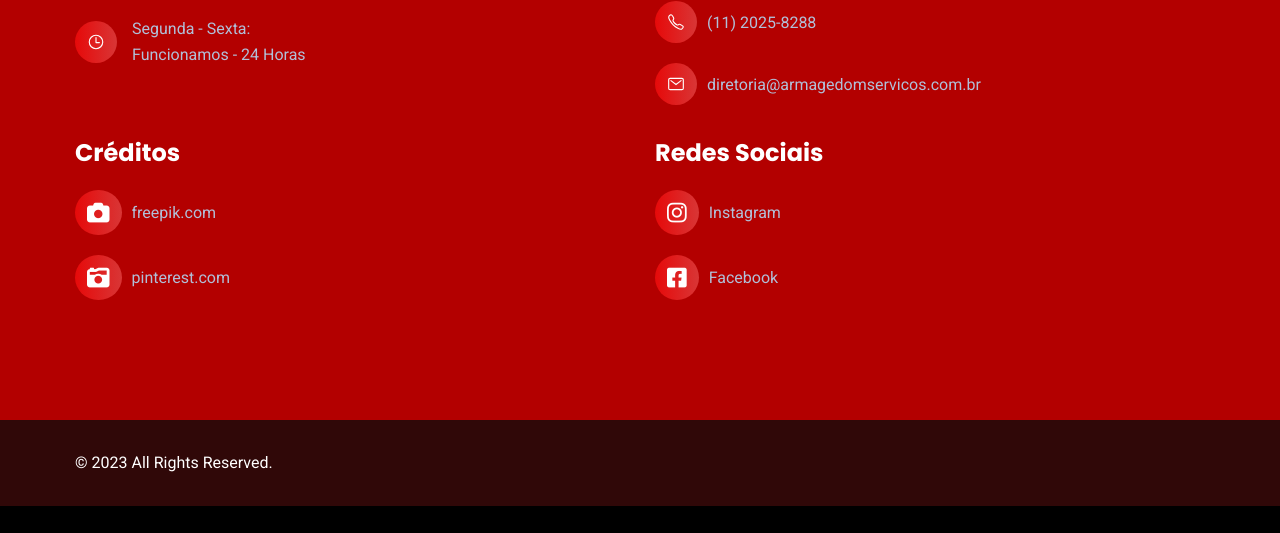
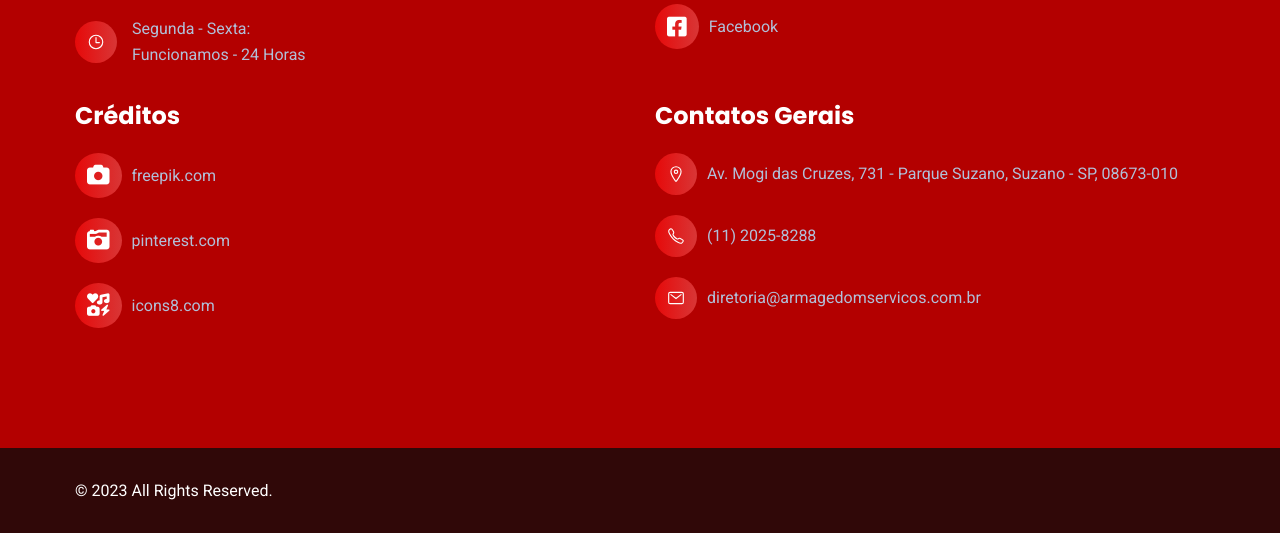
Before and after one commit to lopppes/armagedom, a plain HTML site: page index.html in a window 1280 px wide. Shown: the part 7784-8317 px from the top of the page. Before the commit the page ends 8290 px from the top, so only its background shows below. Drawn offline with nearby package versions, Linux system fonts and the light colour scheme.

Commit message:
deixando o codigo clean, e aprimorando footer

```diff
--- a/index.html
+++ b/index.html
@@ -51,29 +51,25 @@
   <header class="header">
 
     <div class="header-top">
+
       <div class="container">
 
         <ul class="contact-list">
 
           <li class="contact-item">
             <ion-icon name="mail-outline"></ion-icon>
-
             <a href="mailto:diretoria@armagedomservicos.com.br" class="contact-link" target="_blank">diretoria@armagedomservicos.com.br</a>
           </li>
 
           <li class="contact-item">
             <i class="fa-solid fa-mobile-button"></i>
-
             <a href="tel:+551120258288" class="contact-link">(11) 2025-8288</a>
           </li>
 
           <li class="contact-item">
             <ion-icon name="call-outline"></ion-icon>
-
             <a href="tel:+554771-1374" class="contact-link">4771-1374</a>
           </li>
-
-
 
         </ul>
 
@@ -89,6 +85,7 @@
     </div>
 
     <div class="header-bottom" data-header>
+
       <div class="container">
 
         <a href="#top" class="logo">
@@ -96,6 +93,7 @@
         </a>
 
         <nav class="navbar container" data-navbar>
+
           <ul class="navbar-list">
 
             <li>
@@ -118,13 +116,13 @@
               <a href="#contatos" class="navbar-link" data-nav-link>Contatos</a>
             </li>
 
-
             <li>
                <div class="popup-container">
 
                <a href="#" class="btn " id="openPopup">Redes Socias</a>
 
                <div class="popup" id="popupContent">
+
                       <a href="https://www.instagram.com/armadedom_facilities/" target="_blank">
                       <i class="fa-brands fa-instagram fa-lg"></i>
                       Instagram</a>
@@ -132,28 +130,15 @@
                      <a href="https://www.facebook.com/profile.php?id=61550499691924" target="_blank">
                      <i class="fa-brands fa-square-facebook fa-lg"></i>
                      Facebook</a>
+
                      </div>
 
                </div>
            </li>
 
+          </ul>
 
-          </ul>
         </nav>
-
-        <!-- <div class="popup-container">
-
-          <a href="#" class="btn" id="openPopup">Redes Socias</a>
-
-          <div class="popup" id="popupContent">
-              <a href="https://wa.me/5511932094636" target="_blank">Instagram</a>
-
-              <a href="https://example.com" target="_blank">Facebook</a>
-          </div>
-
-      </div> -->
-
-        <!-- <a href="https://wa.me/5511932094636" class="btn" target="_blank">Ver Mais</a> -->
 
         <button class="nav-toggle-btn" aria-label="Toggle menu" data-nav-toggler>
           <ion-icon name="menu-sharp" aria-hidden="true" class="menu-icon"></ion-icon>
@@ -769,10 +754,6 @@
         </div>
       </section>
 
-
-
-
-
       <!--
         - #CTA
       -->
@@ -797,8 +778,6 @@
 
         </div>
       </section>
-
-
 
 
 
@@ -952,7 +931,65 @@
 
         </div>
 
+        <ul class="footer-list">
 
+          <li>
+            <p class="footer-list-title">Redes Sociais</p>
+          </li>
+
+          <li class="footer-item">
+            <div class="item-icon">
+              <i class="fa-brands fa-instagram fa-lg"></i>
+            </div>
+
+            <a href="https://www.instagram.com/armadedom_facilities/" class="footer-link" target="_blank">Instagram</a>
+          </li>
+
+          <li class="footer-item">
+            <div class="item-icon">
+              <i class="fa-brands fa-square-facebook fa-lg"></i>
+            </div>
+
+            <a href="https://www.facebook.com/profile.php?id=61550499691924" class="footer-link" target="_blank">Facebook</a>
+          </li>
+
+        </ul>
+
+
+
+
+
+        <ul class="footer-list">
+
+          <li>
+            <p class="footer-list-title">Créditos</p>
+          </li>
+
+          <li class="footer-item">
+            <div class="item-icon">
+              <i class="fa-solid fa-camera fa-lg"></i>
+            </div>
+
+            <a href="https://br.freepik.com/" class="footer-link" target="_blank">freepik.com</a>
+          </li>
+
+          <li class="footer-item">
+            <div class="item-icon">
+              <i class="fa-solid fa-camera-retro fa-lg"></i>
+            </div>
+
+            <a href="https://br.pinterest.com/" class="footer-link" target="_blank">pinterest.com</a>
+          </li>
+
+          <li class="footer-item">
+            <div class="item-icon">
+              <i class="fa-solid fa-icons fa-lg"></i>
+            </div>
+
+            <a href="https://icons8.com.br/" class="footer-link" target="_blank">icons8.com</a>
+          </li>
+
+        </ul>
 
         <ul class="footer-list">
 
@@ -988,53 +1025,6 @@
 
         </ul>
 
-        <ul class="footer-list">
-
-          <li>
-            <p class="footer-list-title">Créditos</p>
-          </li>
-
-          <li class="footer-item">
-            <div class="item-icon">
-              <i class="fa-solid fa-camera fa-lg"></i>
-            </div>
-
-            <a href="https://br.freepik.com/" class="footer-link" target="_blank">freepik.com</a>
-          </li>
-
-          <li class="footer-item">
-            <div class="item-icon">
-              <i class="fa-solid fa-camera-retro fa-lg"></i>
-            </div>
-
-            <a href="https://br.pinterest.com/" class="footer-link" target="_blank">pinterest.com</a>
-          </li>
-
-        </ul>
-
-        <ul class="footer-list">
-
-          <li>
-            <p class="footer-list-title">Redes Sociais</p>
-          </li>
-
-          <li class="footer-item">
-            <div class="item-icon">
-              <i class="fa-brands fa-instagram fa-lg"></i>
-            </div>
-
-            <a href="https://www.instagram.com/armadedom_facilities/" class="footer-link" target="_blank">Instagram</a>
-          </li>
-
-          <li class="footer-item">
-            <div class="item-icon">
-              <i class="fa-brands fa-square-facebook fa-lg"></i>
-            </div>
-
-            <a href="https://www.facebook.com/profile.php?id=61550499691924" class="footer-link" target="_blank">Facebook</a>
-          </li>
-
-        </ul>
 
       </div>
     </div>
```
Also changed, not shown: assets/index.js (+7 -3 lines), assets/style.css (+19 -31 lines). Lines whose indentation alone changed are shown as unchanged.
